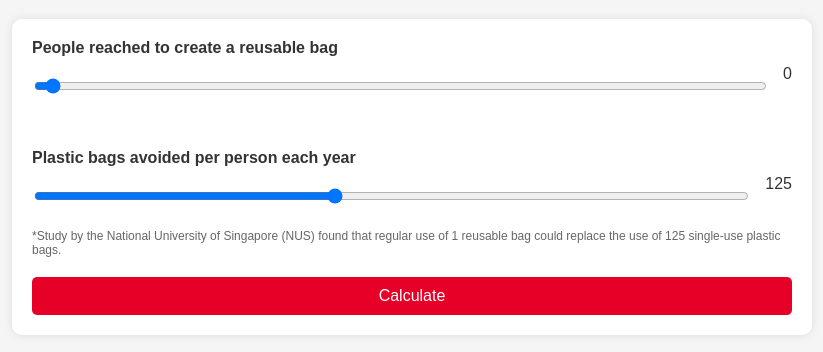
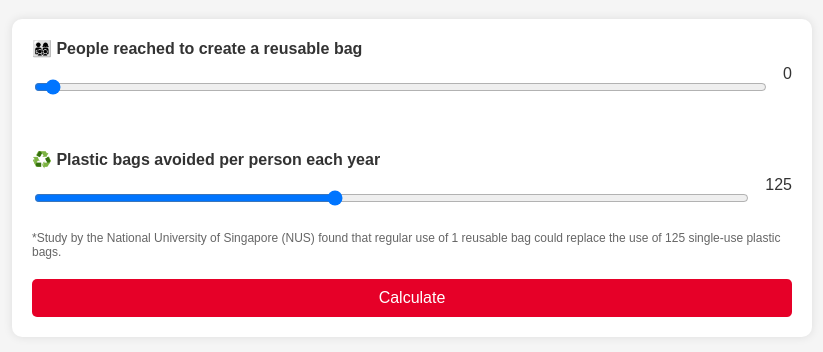
Before and after one commit to Sustainablewealth/thatchan, a plain HTML site: page index.html in a window 1280 px wide. Shown: the part 81-433 px from the top of the page, without its empty margins (228-1051 px from the left). Drawn offline with Linux system fonts and the light colour scheme.

Commit message:
Update index.html

```diff
--- a/index.html
+++ b/index.html
@@ -31,7 +31,7 @@
         <form id="impactForm">
             <div class="input-group">
                 <div class="input-group-container">
-                    <label for="participantsSlider">People reached to create a reusable bag</label>
+                    <label for="participantsSlider">👨‍👩‍👧‍👦 People reached to create a reusable bag</label>
                     <input type="range" id="participantsSlider" name="participantsSlider" min="0" max="5000" value="0" oninput="updateSliderValue('participantsSlider', 'participantsTooltip', 'participantsValue')" onmouseover="showTooltip('participantsTooltip')" onmouseout="hideTooltip('participantsTooltip')">
                     <span class="tooltip" id="participantsTooltip">0</span>
                 </div>
@@ -39,7 +39,7 @@
             </div>
             <div class="input-group">
                 <div class="input-group-container">
-                    <label for="bagsAvoidedSlider">Plastic bags avoided per person each year</label>
+                    <label for="bagsAvoidedSlider">♻️ Plastic bags avoided per person each year</label>
                     <input type="range" id="bagsAvoidedSlider" name="bagsAvoidedSlider" min="0" max="300" value="125" oninput="updateSliderValue('bagsAvoidedSlider', 'bagsAvoidedTooltip', 'bagsAvoidedValue')" onmouseover="showTooltip('bagsAvoidedTooltip')" onmouseout="hideTooltip('bagsAvoidedTooltip')">
                     <span class="tooltip" id="bagsAvoidedTooltip">125</span>
                 </div>
```
